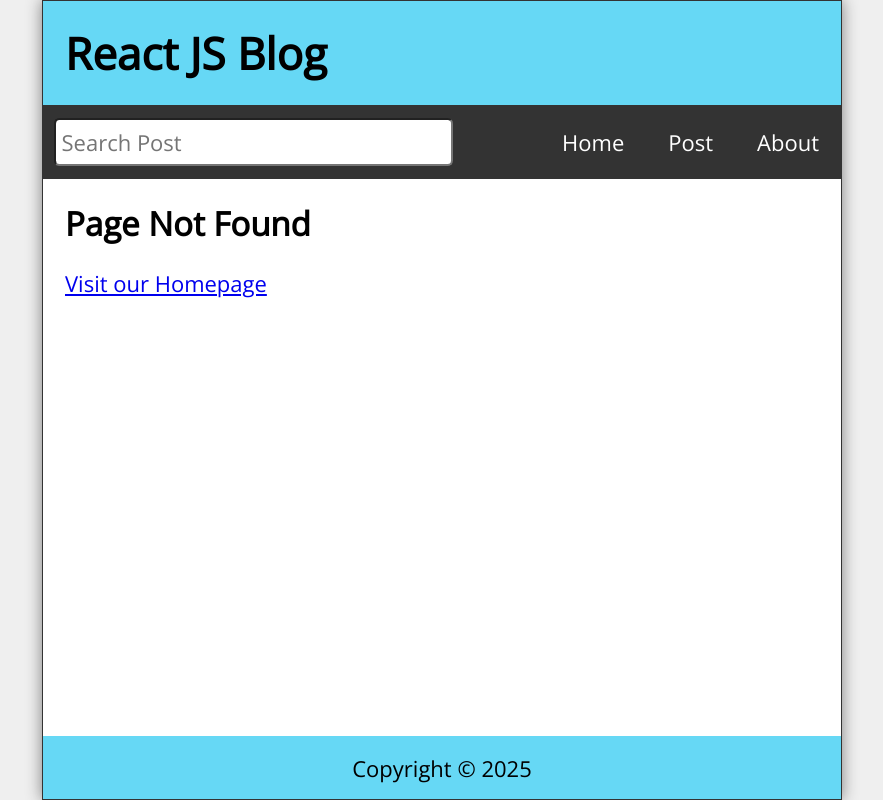
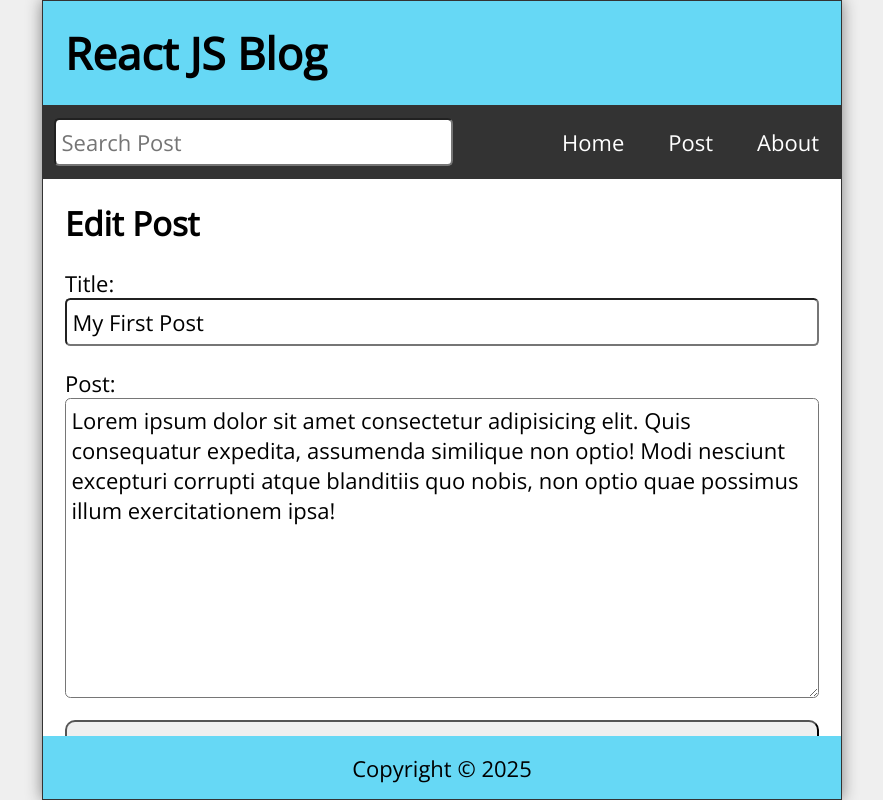
Before and after one commit to yanliu1111/react-complete-all-in-one, a React (Create React App) app: page /edit/1 in a window 1280 px wide. Before the commit this address had no page. Shown: the whole page, without its empty margins (198-1081 px from the left). Built offline with nearby package versions, Linux system fonts and the light colour scheme; data requests are answered from the project's data file.

Commit message:
feat: build axio api requests

```diff
--- a/data/db.json
+++ b/data/db.json
@@ -23,6 +23,24 @@
       "title": "My Fourth Post",
       "datetime": "July 01, 2021 11:17:36 AM",
       "body": "Lorem ipsum dolor sit amet consectetur adipisicing elit. Quis consequatur expedita, assumenda similique non optio! Modi nesciunt excepturi corrupti atque blanditiis quo nobis, non optio quae possimus illum exercitationem ipsa!"
+    },
+    {
+      "id": 5,
+      "title": "this is new test",
+      "datetime": "7/19/2025, 2:50:47 PM",
+      "body": "this is new test body post"
+    },
+    {
+      "id": 6,
+      "title": "second time new test",
+      "datetime": "7/19/2025, 4:18:42 PM",
+      "body": "second time new test"
+    },
+    {
+      "id": 7,
+      "title": "qqq qqqq qqqq",
+      "datetime": "7/19/2025, 4:22:28 PM",
+      "body": "qq qq ss ss ss ss ss ss ss ss ss ss"
     }
   ]
 }
--- a/src/App.js
+++ b/src/App.js
@@ -2,6 +2,7 @@ import { Route, Routes, useNavigate } from 'react-router-dom';
 import { useEffect, useState } from 'react';
 
 import About from './About';
+import EditPost from './EditPost';
 import Footer from './Footer';
 import Header from './Header';
 import Home from './Home';
@@ -10,6 +11,7 @@ import Nav from './Nav';
 import NewPost from './NewPost';
 import PostPage from './PostPage';
 import React from 'react';
+import api from './api/posts';
 
 const App = () => {
   const [posts, setPosts] = useState([]);
@@ -17,32 +19,81 @@ const App = () => {
   const [searchResults, setSearchResults] = useState(posts);
   const [postTitle, setPostTitle] = useState('');
   const [postBody, setPostBody] = useState('');
+  const [editTitle, setEditTitle] = useState('');
+  const [editBody, setEditBody] = useState('');
   const navigate = useNavigate();
 
   useEffect(() => {
+    const fetchPosts = async () => {
+        try {
+            const response = await api.get('/post');
+            setPosts(response.data);
+        } catch (error) {
+            if (error.response) {
+                console.log(error.response.data)
+                console.log(error.response.status)
+                console.log(error.response.headers)
+            } else {
+                console.log(`Error: ${error.message}`)
+            }
+        }
+    }
+    fetchPosts();
+},[])
+
+  useEffect(() => {
     const filteredResults = posts.filter(post =>
-      ((post.body).toLowerCase().includes(search.toLowerCase()) ||
-      (post.title).toLowerCase().includes(search.toLowerCase()))
+      (post?.body?.toLowerCase().includes(search.toLowerCase()) ||
+      post?.title?.toLowerCase().includes(search.toLowerCase()))
     );
     setSearchResults(filteredResults.reverse());
   }, [posts, search]);
 
+  const handleEdit = async (id) => {
+	const datetime = new Date().toLocaleString('en-US', { timeZone: 'America/New_York' });
+	const updatePost = { id, title: editTitle, datetime, body: editBody };
+	try {
+		const response = await api.put(`/post/${id}`, updatePost);
+		// for post id matching, update the post in the state, if not, just return the post which no need to be updated
+		// ...response.data is used to spread the response data into a new object, which is then used to update the post in the state
+		// using the map function to create a new array with the updated post
+		setPosts(posts.map(post => (post.id === id ? { ...response.data } : post)));
+		setEditTitle('');
+		setEditBody('');
+		navigate(`/post/${id}`);
+		console.log('Post updated successfully:', response.data);
+	}
+	catch (error) {
+		console.error('Failed to update post:', error);
+	}
+  }
 
-  const handleDelete = (id) => {
+  const handleDelete = async (id) => {
+    try{
+      await api.delete(`/post/${id}`);
       const postList = posts.filter(post => post.id !== id);
       setPosts(postList);
       navigate('/');
+    } catch (error) {
+      console.error('Failed to create new post:', error);
     }
-  const handleSubmit = (e) => {
+  }
+  const handleSubmit = async (e) => {
     e.preventDefault();
     const datetime = new Date().toLocaleString('en-US', { timeZone: 'America/New_York' });
     const id = posts.length ? posts[posts.length - 1].id + 1 : 1;
     const newPost = { id, title: postTitle, datetime, body: postBody };
-    const allPosts = [...posts, newPost];
+
+    try {
+      const response = await api.post('/post', newPost);
+      const allPosts = [...posts, response.data];
       setPosts(allPosts);
       setPostTitle('');
       setPostBody('');
       navigate('/');
+    } catch (error) {
+      console.error('Failed to create new post:', error);
+    }
   }
   return (
     <div className="App">
@@ -56,6 +107,14 @@ const App = () => {
                                  setPostBody={setPostBody}
                                  setPostTitle={setPostTitle}
                                  postBody={postBody}/>} />
+        <Route path="/edit/:id"
+               element={<EditPost posts={posts}
+								 handleEdit={handleEdit}
+                                 editTitle={editTitle}
+								 setEditTitle={setEditTitle}
+								 editBody={editBody}
+								 setEditBody={setEditBody}
+								/>} />
 		<Route path="/post/:id" element={<PostPage posts={posts} handleDelete={handleDelete} />} />
         <Route path="/about" element={<About />} />
         <Route path="*" element={<Missing />} />
--- /dev/null
+++ b/src/EditPost.js
@@ -0,0 +1,59 @@
+import { Link, useParams } from 'react-router-dom'
+import { useEffect, useState } from 'react'
+
+import React from 'react'
+
+const EditPost = ({
+  posts, handleEdit, editBody, setEditBody, editTitle, setEditTitle
+}) => {
+  const { id } = useParams()
+  const post = posts.find(post => (post.id).toString() === id)
+  const [isLoading, setIsLoading] = useState(true)
+  useEffect(() => {
+    if (post) {
+      setEditTitle(post.title)
+      setEditBody(post.body)
+      setIsLoading(false)
+    } else {
+      setIsLoading(false)
+    }
+  }, [post, setEditTitle, setEditBody])
+  return (
+    <main className='NewPost'>
+      {editTitle &&
+        <>
+          <h2>Edit Post</h2>
+          <form className='newPostForm' onSubmit={(e) => e.preventDefault()}>
+            <label htmlFor="postTitle">Title:</label>
+            <input
+              type='text'
+              required
+              value={editTitle}
+              onChange={(e) => setEditTitle(e.target.value)}
+              placeholder='Post Title'
+            />
+            <label htmlFor="postBody">Post:</label>
+            <textarea
+              id='postBody'
+              required
+              value={editBody}
+              onChange={(e) => setEditBody(e.target.value)}
+              placeholder='Post Body'
+            />
+            <button type='submit' onClick={()=>handleEdit(post.id)}>Submit</button>
+          </form>
+        </>
+      }
+      {!editTitle &&
+        <>
+            <h2>Page Not Found</h2>
+            <p>
+                <Link to="/">Visit our Homepage</Link>
+            </p>
+        </>
+      }
+    </main>
+  )
+}
+
+export default EditPost
--- a/src/NewPost.js
+++ b/src/NewPost.js
@@ -5,11 +5,10 @@ const NewPost = (
 ) => {
   return (
     <main className='NewPost'>
-      <h2>New Post</h2>
-      <form className='newPostForm' onSubmit={handleSubmit}>
-        <lable className= 'postTitle'>
-          Title:
-        </lable>
+
+        <h2>New Post</h2>
+        <form className='newPostForm' onSubmit={handleSubmit}>
+            <label htmlFor="postTitle">Title:</label>
         <input
           type='text'
           required
--- a/src/index.css
+++ b/src/index.css
@@ -200,9 +200,8 @@ body {
   cursor: pointer;
 }
 
-.Missing h2, .PostPage h2,
-.Missing p, .PostPage p {
-  margin-bottom: 1rem;
+.Missing p, .PostPage p, .NewPost p {
+  margin-top: 1rem;
 }
 
 .PostPage button {
@@ -212,7 +211,6 @@ body {
   padding: 0.5rem;
   margin-right: 0.5rem;
   font-size: 1rem;
-  background-color: red;
   color: #fff;
   cursor: pointer;
 }
```
Also changed, not shown: src/api/posts.js (line endings or trailing spaces). Lines whose indentation alone changed are shown as unchanged.
